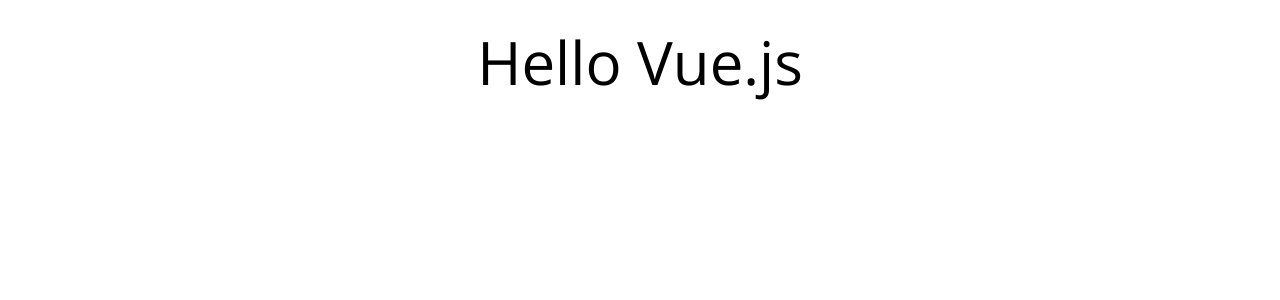
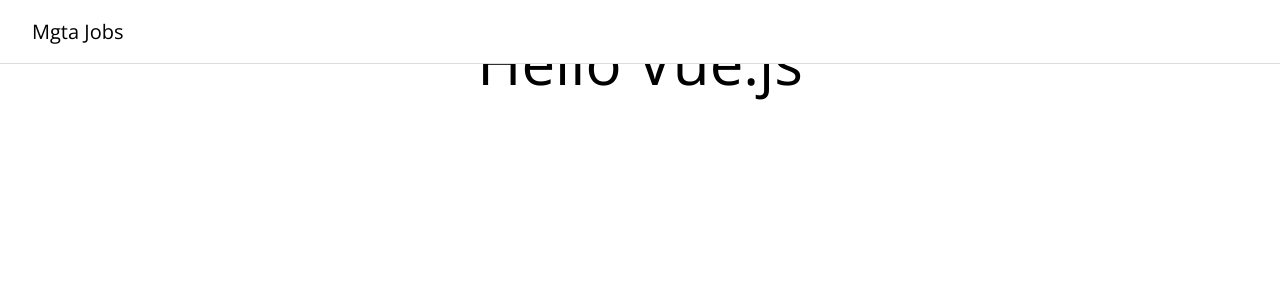
Before and after one commit to Ab4ch3/mgta-jobs, a Vue app: page / in a window 1280 px wide. Before the commit this address had no page. Shown: the top 300 px of the page. Built offline with nearby package versions, Linux system fonts and the light colour scheme.

Commit message:
main nav

```diff
--- a/src/App.vue
+++ b/src/App.vue
@@ -1,7 +1,9 @@
-<script setup></script>
-
 <template>
+  <MainNav />
   <h1 class="mt-8 text-6xl text-center">Hello Vue.js</h1>
 </template>
+<script setup>
+import MainNav from '@/components/MainNav.vue';
+</script>
 
 <style scoped></style>
--- /dev/null
+++ b/src/components/MainNav.vue
@@ -0,0 +1,15 @@
+<template>
+  <header class="w-full text-sm">
+    <div class="fixed top-0 left-0 w-full h-16 bg-white">
+      <div class="flex flex-nowrap h-full px-8 mx-auto border-b border-solid border-brand-gray-1">
+        <a href="/" class="flex items-center h-full text-xl">{{ companyName }}</a>
+      </div>
+    </div>
+  </header>
+</template>
+
+<script setup>
+let companyName = 'Mgta Jobs';
+</script>
+
+<style scoped></style>
--- a/tailwind.config.js
+++ b/tailwind.config.js
@@ -2,7 +2,7 @@
 //Importamos temas por defecto de tailwind
 const defaultTheme = require('tailwindcss/defaultTheme');
 module.exports = {
-  content: ['./public/**/*.html', './src/**/*.{vue,js,ts,jsx,tsx}'],
+  content: ['./index.html', './src/**/*.{vue,js,ts,jsx,tsx}'],
   theme: {
     extend: {
       fontFamily: {
@@ -12,6 +12,11 @@ module.exports = {
           por si la nuestra falla , use las que tiene el por defecto establecidas
         */
         sans: ['Open Sans', ...defaultTheme.fontFamily.sans]
+      },
+      colors: {
+        'brand-gray-1': '#dadce0',
+        'brand-blue-1': '#1967d2',
+        'brand-green-1': '#137333'
       }
     }
   },
```
